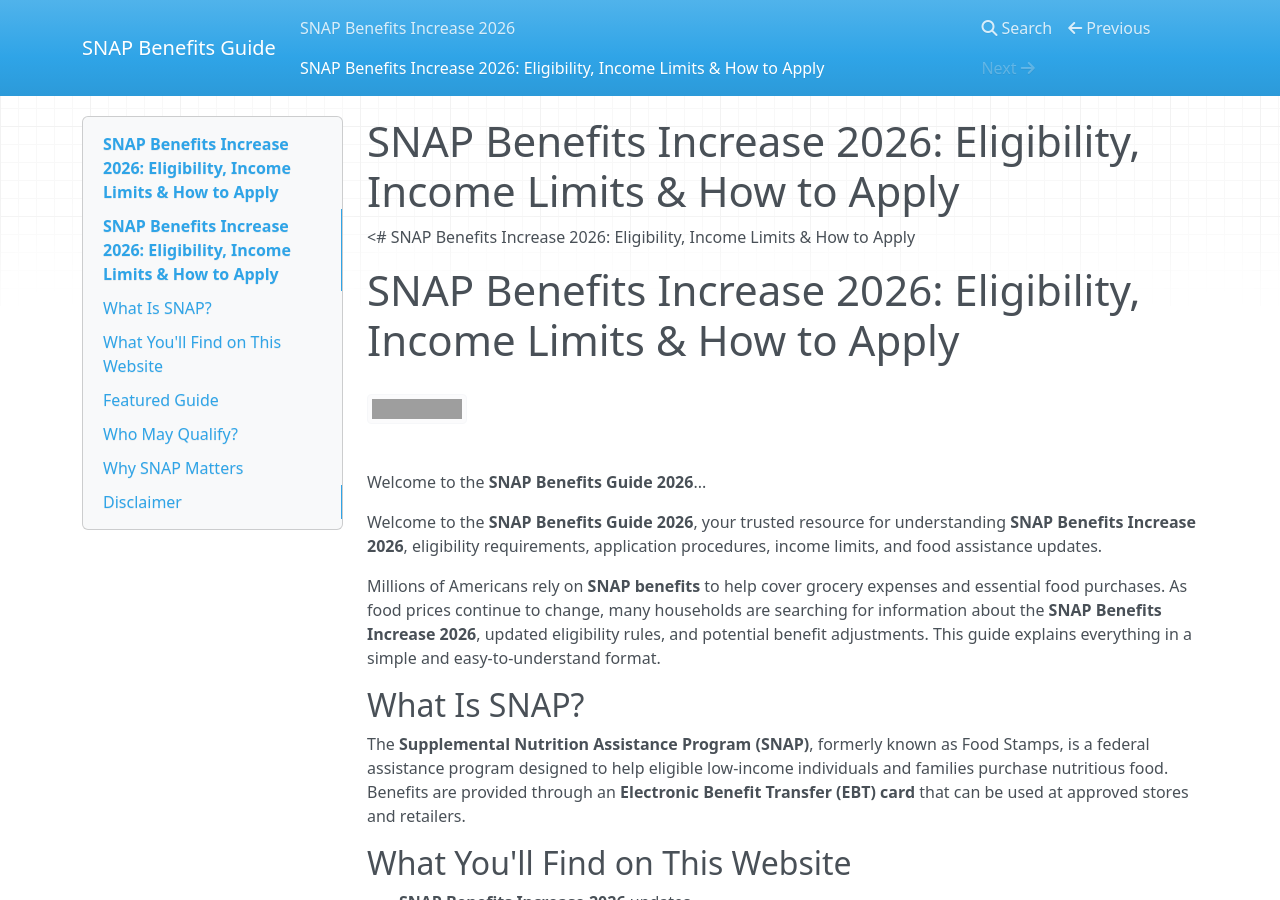
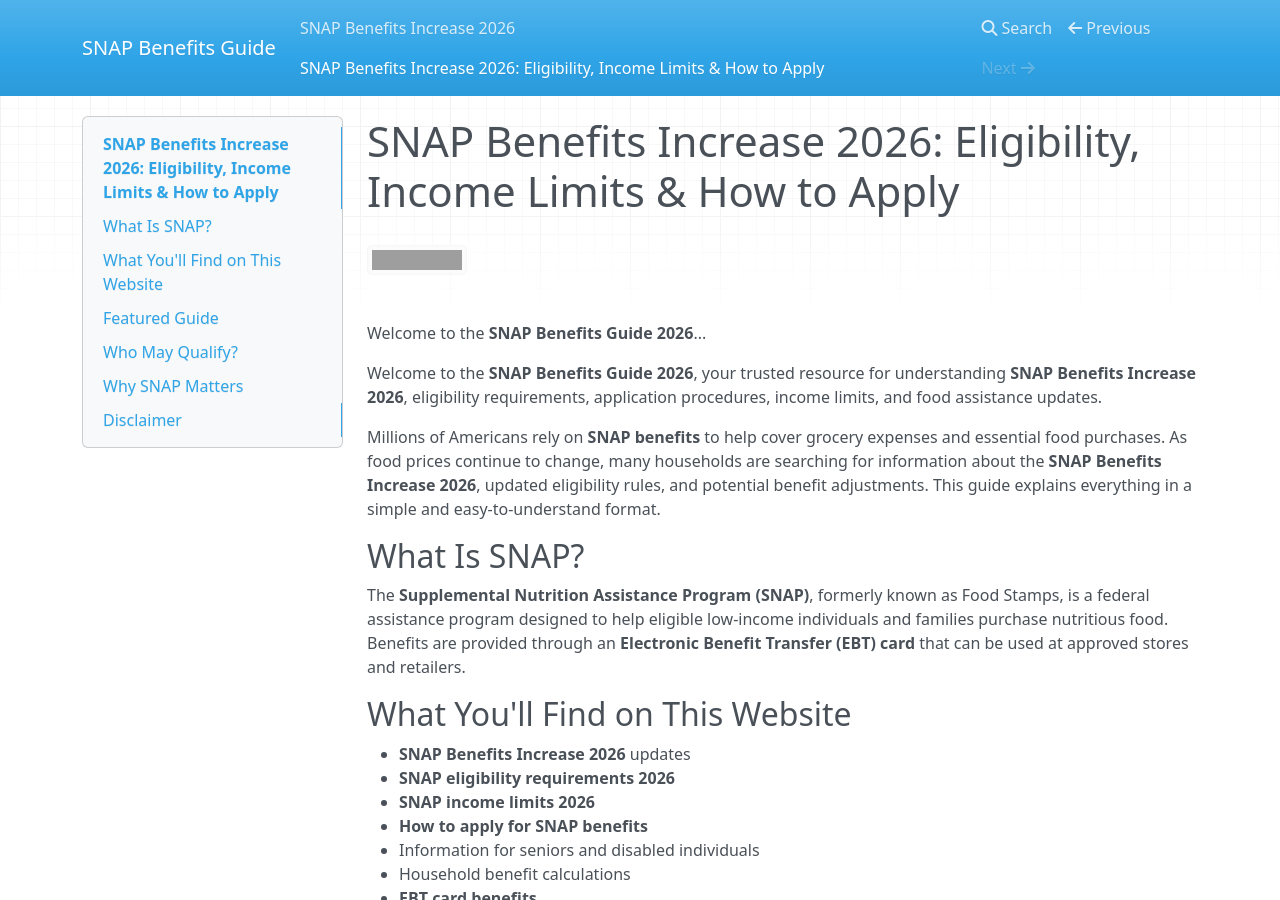
Before and after one commit to primecastzone/SNAP-Benefits-Increase-2026, an MkDocs documentation site: the page built from docs/SNAP-Benefits-Increase-2026.md, in a window 1280 px wide and 900 px high. Built offline with MkDocs 1.6.1, drawn with Linux system fonts in a browser that asks for light colours; nearby versions of some CDN libraries; grey boxes are pictures that could not be loaded.

Commit message:
Update SNAP-Benefits-Increase-2026.md

```diff
--- a/docs/SNAP-Benefits-Increase-2026.md
+++ b/docs/SNAP-Benefits-Increase-2026.md
@@ -1,9 +1,6 @@
 # SNAP Benefits Increase 2026: Eligibility, Income Limits & How to Apply
 
-<# SNAP Benefits Increase 2026: Eligibility, Income Limits & How to Apply
-# SNAP Benefits Increase 2026: Eligibility, Income Limits & How to Apply
-
-[![CHECK SNAP ELIGIBILITY](https://img.shields.io/badge/CHECK_SNAP_ELIGIBILITY_2026-CLICK_HERE-success?style=for-the-badge)](#who-may-qualify)
+[![CHECK SNAP ELIGIBILITY](https://img.shields.io/badge/CHECK_SNAP_ELIGIBILITY_2026-CLICK_HERE-success?style=for-the-badge)](#[who-may-qualify](https://www.google.com/url?q=https%3A%2F%2Fbcetsamba.in%2Fsnap-benefits-increase-2026%2F&sa=D&sntz=1&usg=AOvVaw0gd-7EnQiQWg1bxigdTBvp))
 
 Welcome to the **SNAP Benefits Guide 2026**...
 
```
